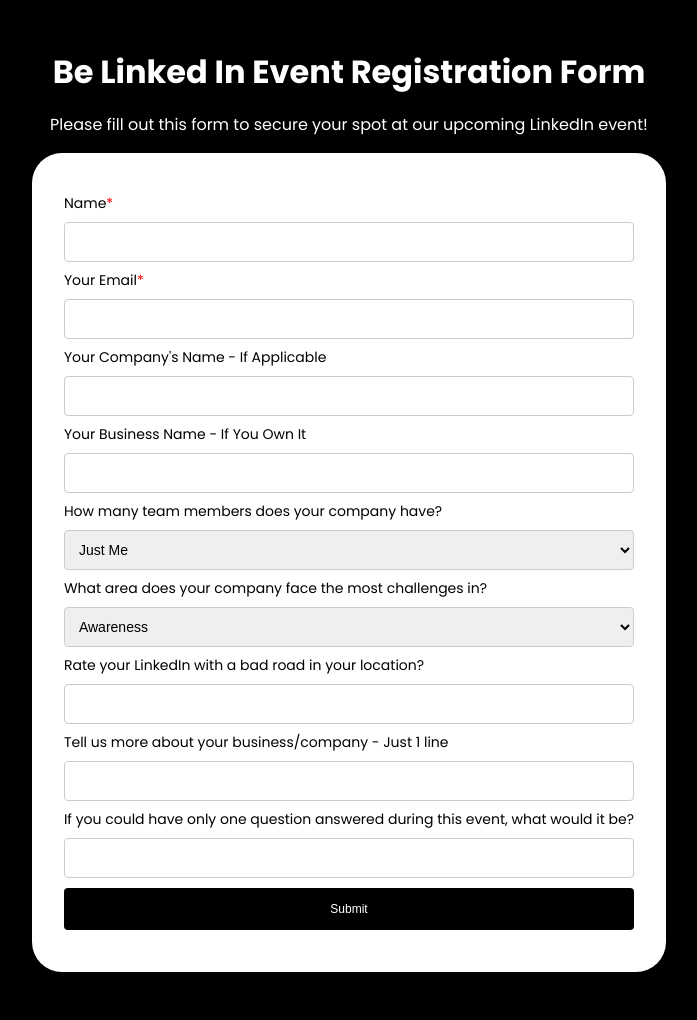
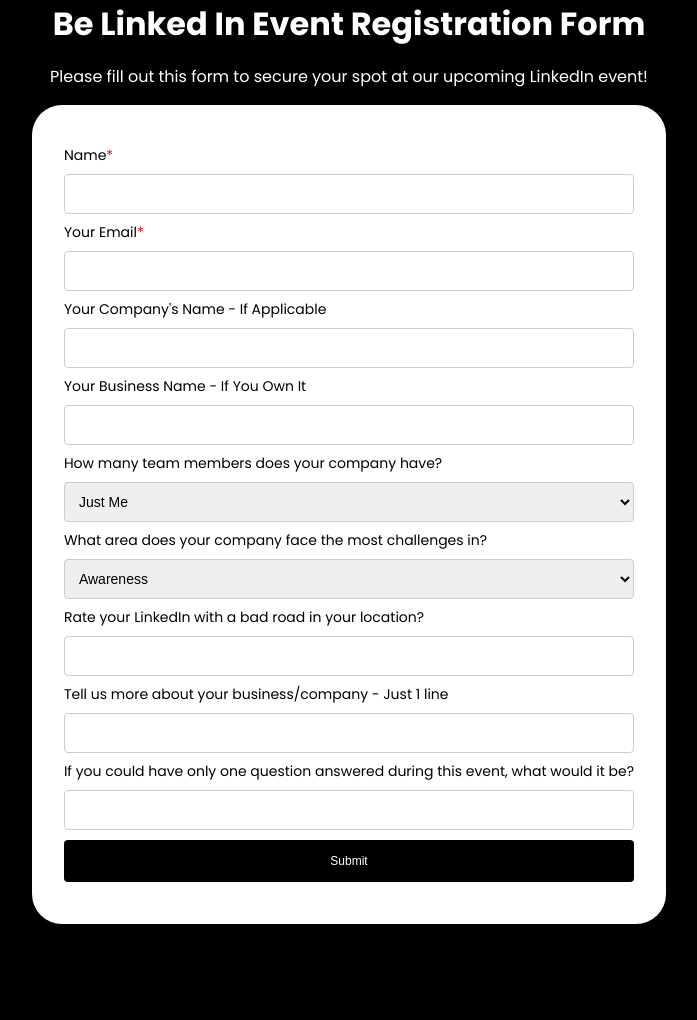
Before and after one commit to shizzleclover/EventLanding, a PHP site: page / in a window 1280 px wide. Shown: the whole page, without its empty margins (291-988 px from the left). After the commit the page ends 924 px from the top, so only its background shows below. Run offline with PHP 8.4, Linux system fonts and the light colour scheme.

Commit message:
Update styles.css

```diff
--- a/styles.css
+++ b/styles.css
@@ -10,7 +10,6 @@
     align-items: center;
 }
 div{
-    padding: 3rem;
     align-items: center;
     text-align: center;
 }
```
